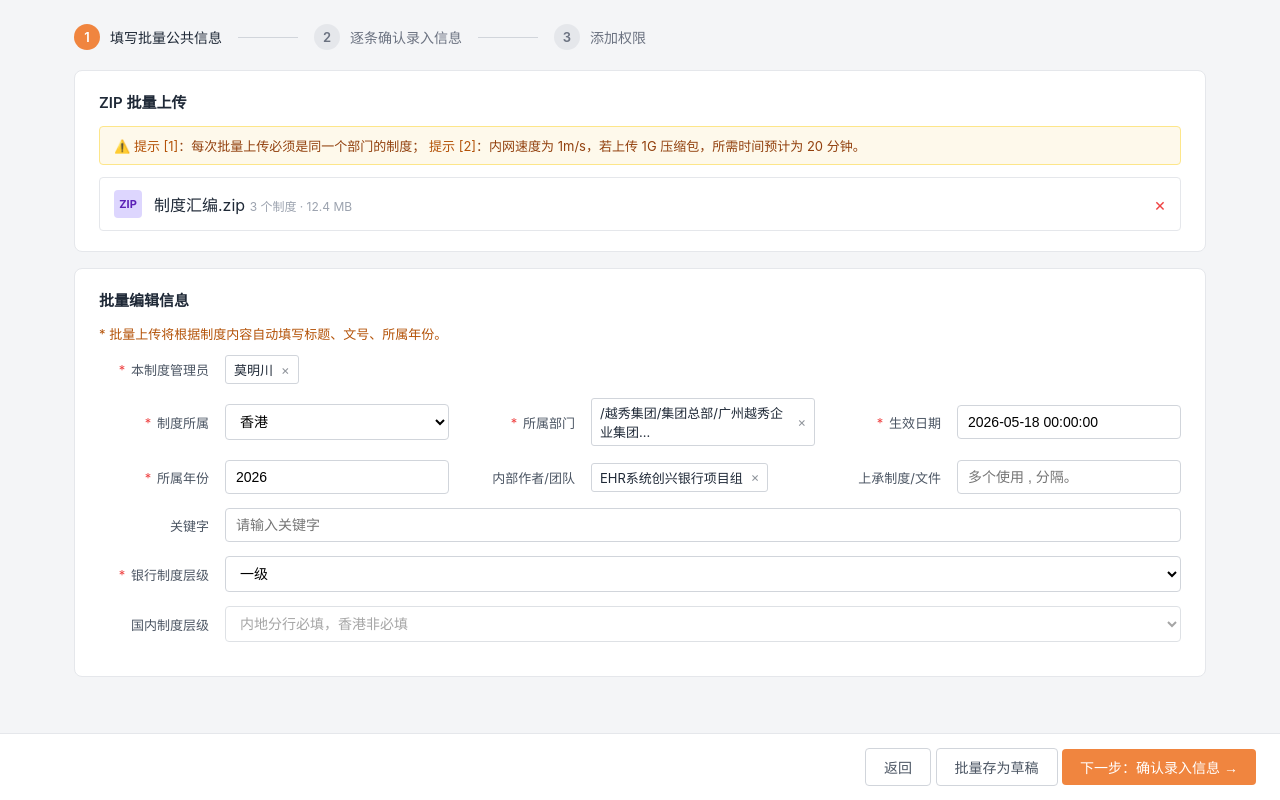
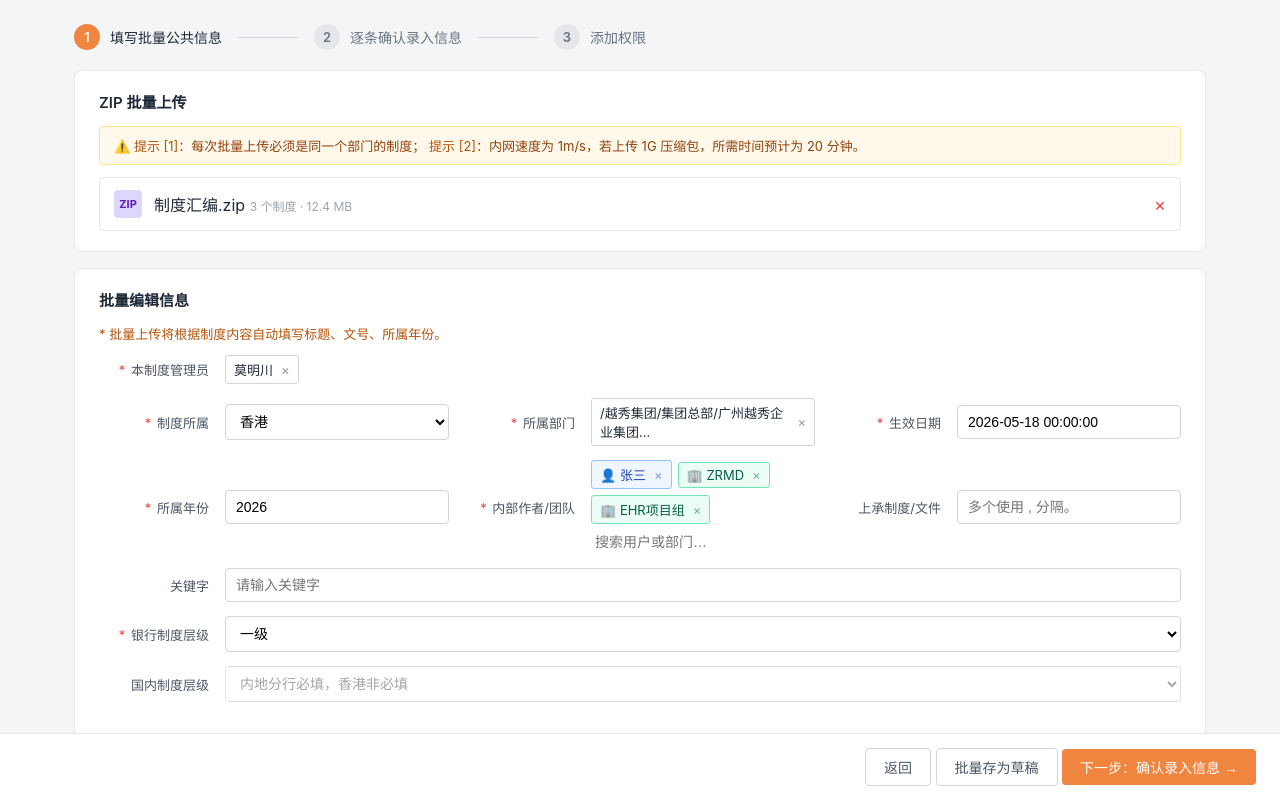
Before and after one commit to Mouto-source/cy-prototype-pages, a plain HTML site: page index.html in a window 1280 px wide. Shown: the top 800 px of the page. Drawn offline with Linux system fonts and the light colour scheme.

Commit message:
feat: 内部作者/团队 支持用户+部门混合多选（👤蓝/🏢绿 区分）

```diff
--- a/index.html
+++ b/index.html
@@ -36,6 +36,8 @@
   .control input, .control select { width: 100%; padding: 8px 10px; border: 1px solid #d1d5db; border-radius: 4px; font-size: 14px; background: #fff; }
   .tag { display: inline-flex; align-items: center; gap: 4px; background: #fff; border: 1px solid #d1d5db; padding: 4px 8px; border-radius: 3px; font-size: 13px; }
   .tag .x { cursor: pointer; opacity: 0.5; margin-left: 4px; }
+  .tag-user { background: #eff6ff; border-color: #93c5fd; color: #1e40af; }
+  .tag-dept { background: #ecfdf5; border-color: #6ee7b7; color: #065f46; }
 
   .btn { padding: 8px 18px; border-radius: 4px; border: 1px solid #d1d5db; background: #fff; color: #4b5563; font-size: 14px; cursor: pointer; }
   .btn-primary { background: #f0853f; color: #fff; border: none; }
@@ -132,8 +134,13 @@
     <div class="row">
       <div class="label"><span class="req">*</span> 所属年份</div>
       <div class="control"><input value="2026" /></div>
-      <div class="label">内部作者/团队</div>
-      <div class="control"><div class="tag">EHR系统创兴银行项目组 <span class="x">×</span></div></div>
+      <div class="label"><span class="req">*</span> 内部作者/团队</div>
+      <div class="control" style="display:flex;flex-wrap:wrap;gap:6px;align-items:center;">
+        <span class="tag tag-user" title="用户">👤 张三 <span class="x">×</span></span>
+        <span class="tag tag-dept" title="部门">🏢 ZRMD <span class="x">×</span></span>
+        <span class="tag tag-dept" title="部门">🏢 EHR项目组 <span class="x">×</span></span>
+        <input style="border:none;outline:none;flex:1;min-width:120px;padding:4px;" placeholder="搜索用户或部门…" />
+      </div>
       <div class="label">上承制度/文件</div>
       <div class="control"><input placeholder="多个使用 , 分隔。" /></div>
     </div>
@@ -255,6 +262,7 @@
     <li class="strike">❌ 不加密级 / 摘要 / 简称（导入后逐条编辑即可）</li>
     <li class="strike">❌ 不加是否试行（业务确认不做）</li>
     <li>🔄 制度文号 / 制度序号 合并为一列：根据 Step 1 选的"制度所属 = 香港 / 内地"自动决定列名与必填规则</li>
+    <li>🆕 <b>「内部作者/团队」字段</b>支持<b>用户 + 部门</b>混合多选（👤 蓝色标签 = 用户、🏢 绿色标签 = 部门，可同时存在）</li>
     <li>🔄 发文日期改变 → 重检时间自动 = 发文 + 1 年；手动改过则联动暂停（橙色边框标识）</li>
     <li>🔄 个别行需要单独调整 Step 1 的公共字段（如本行生效日期不同）→ 用"正文"按钮打开侧栏单独覆盖；保持弹窗清爽</li>
   </ul>
```
